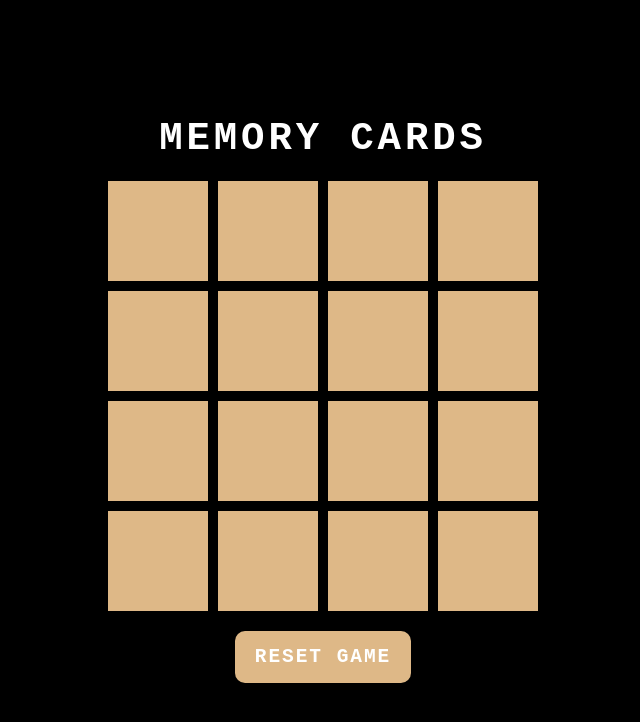
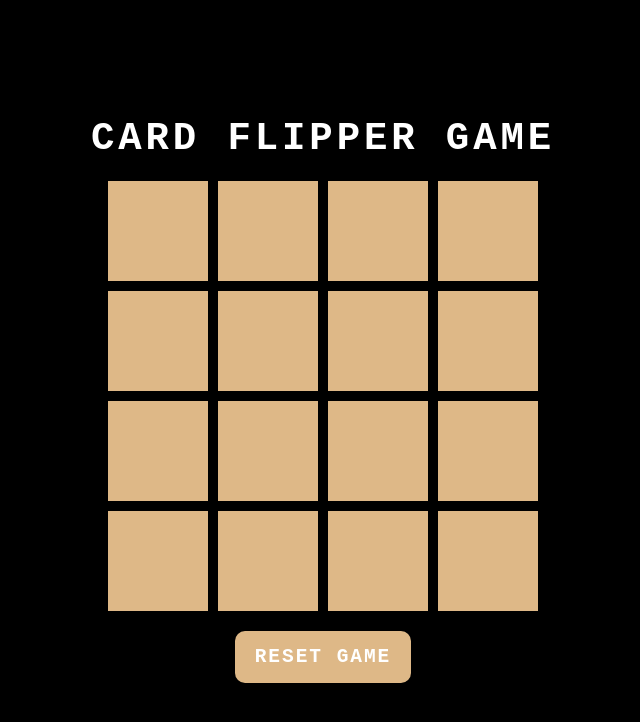
Before and after one commit to tony-clex/memorycard, a plain HTML site: page index.html in a window 1280 px wide. Shown: the whole page, without its empty margins (317-957 px from the left). Drawn offline with Linux system fonts and the light colour scheme.

Commit message:
addingfeatures

```diff
--- a/index.html
+++ b/index.html
@@ -9,7 +9,7 @@
 </head>
 <body>
     <div class="container">
-      <h1>Memory Cards</h1>
+      <h1>Card flipper Game</h1>
       <div class="game">
       </div>
       <button class="reset" onclick="window.location.reload();">Reset game</button>
```
